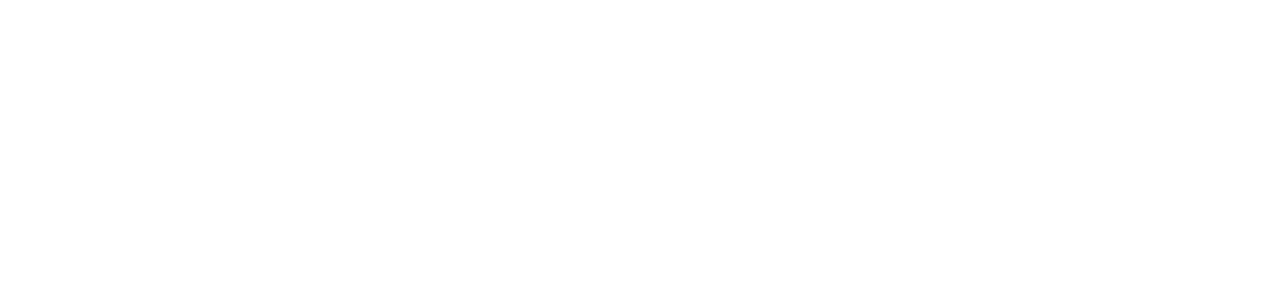
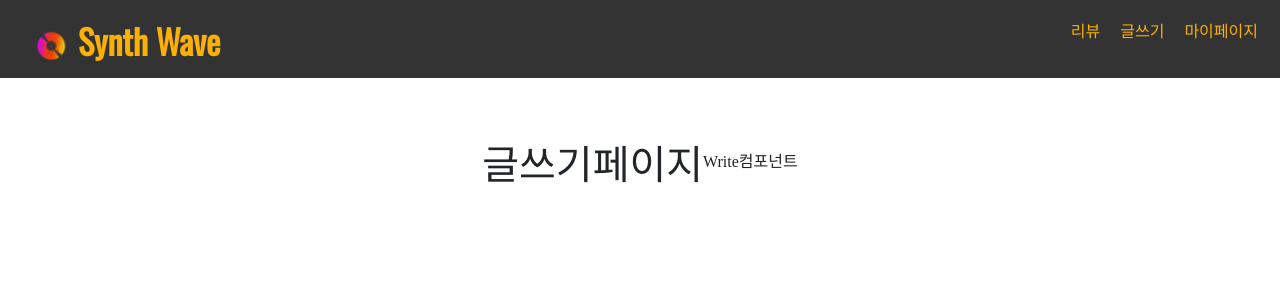
Before and after one commit to dks044/SYNTHWAVE, a React (Create React App) app: page /write in a window 1280 px wide. Before the commit this address had no page. Shown: the top 300 px of the page. Built offline with nearby package versions, Linux system fonts and the light colour scheme; a web font is replaced by a local one.

Commit message:
feat: 임시 글쓰기 페이지 구현

```diff
--- a/src/App.js
+++ b/src/App.js
@@ -4,6 +4,7 @@
 import LayoutContainer from './containers/LayoutContainer';
 import HomePage from './pages/HomePage';
 import BoardsPage from './pages/board/BoardsPage';
+import WritePage from './pages/write/WritePage';
 
 function App() {
   return (
@@ -12,7 +13,9 @@
         <Route path="/" element={<LayoutContainer />} >
           <Route index element={<HomePage />} />
           {/* Board */}
-          <Route path='/board' element={<BoardsPage />} />
+          <Route path='/boards' element={<BoardsPage />} />
+          {/* Write(작성,수정) */}
+          <Route path='/write' element={<WritePage />} />
         </Route>
       </Routes>
     </>
--- a/src/components/layout/Navigate.js
+++ b/src/components/layout/Navigate.js
@@ -85,7 +85,7 @@
         </div>
         <NavManu isToggleOpen={isToggleOpen}>
             <li>
-              <Link to={"/board"} className="nav-menu-list">
+              <Link to={"/boards"} className="nav-menu-list">
                 리뷰
               </Link>
             </li>
--- /dev/null
+++ b/src/components/write/WriteComponent.js
@@ -0,0 +1,11 @@
+import React from "react";
+
+function WriteComponent(){
+  return(
+    <>
+      <p>Write컴포넌트</p>
+    </>
+  )
+}
+
+export default React.memo(WriteComponent);
--- a/src/containers/board/BoardsContainer.js
+++ b/src/containers/board/BoardsContainer.js
@@ -73,10 +73,11 @@
   const data = useSelector((state) => state.board.boards?.data);
   const error = useSelector((state) => state.board.boards?.error);
   const dispatch = useDispatch();
-  useEffect(()=>{
+
+  useEffect(() => {
     if(data) return;
     dispatch(getBoards());
-  });
+  }, [data,dispatch]);
 
 
   // 뷰 모드 상태를 관리하기 위한 useState 훅 사용
--- /dev/null
+++ b/src/containers/write/WriteContainer.js
@@ -0,0 +1,23 @@
+import React from "react";
+import styled from "styled-components";
+import WriteComponent from "../../components/write/WriteComponent";
+
+const WriteBlock = styled.div`
+  padding: 5% 10%;
+  display: flex;
+  flex-wrap: wrap;
+  justify-content: center;
+  align-items: center;
+
+`
+
+function WriteContainer(){
+  return(
+    <WriteBlock>
+      <h1>글쓰기페이지</h1>
+      <WriteComponent />
+    </WriteBlock>
+  )
+}
+
+export default React.memo(WriteContainer);
--- /dev/null
+++ b/src/pages/write/WritePage.js
@@ -0,0 +1,12 @@
+import React from "react";
+import WriteContainer from "../../containers/write/WriteContainer";
+
+const WritePage = () => {
+  return (
+    <>
+      <WriteContainer />
+    </>
+  )
+}
+
+export default React.memo(WritePage);
```
